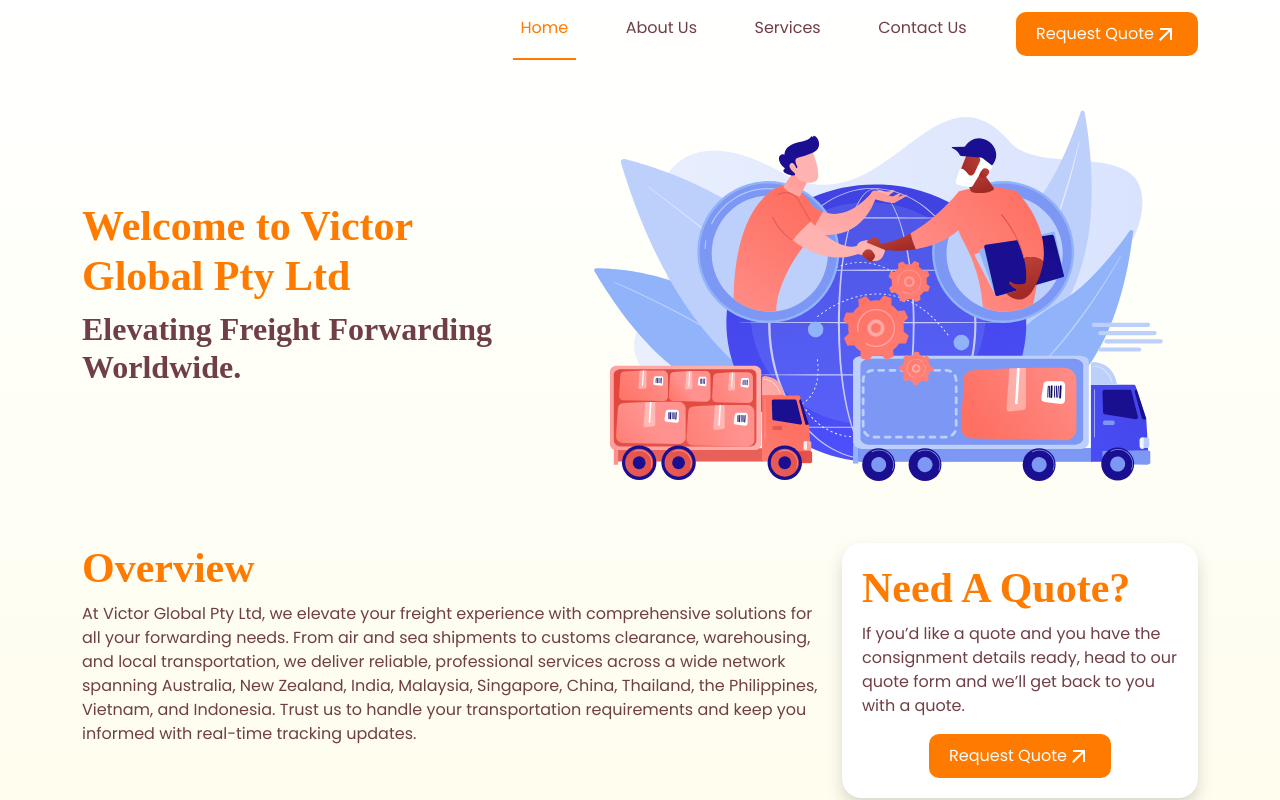
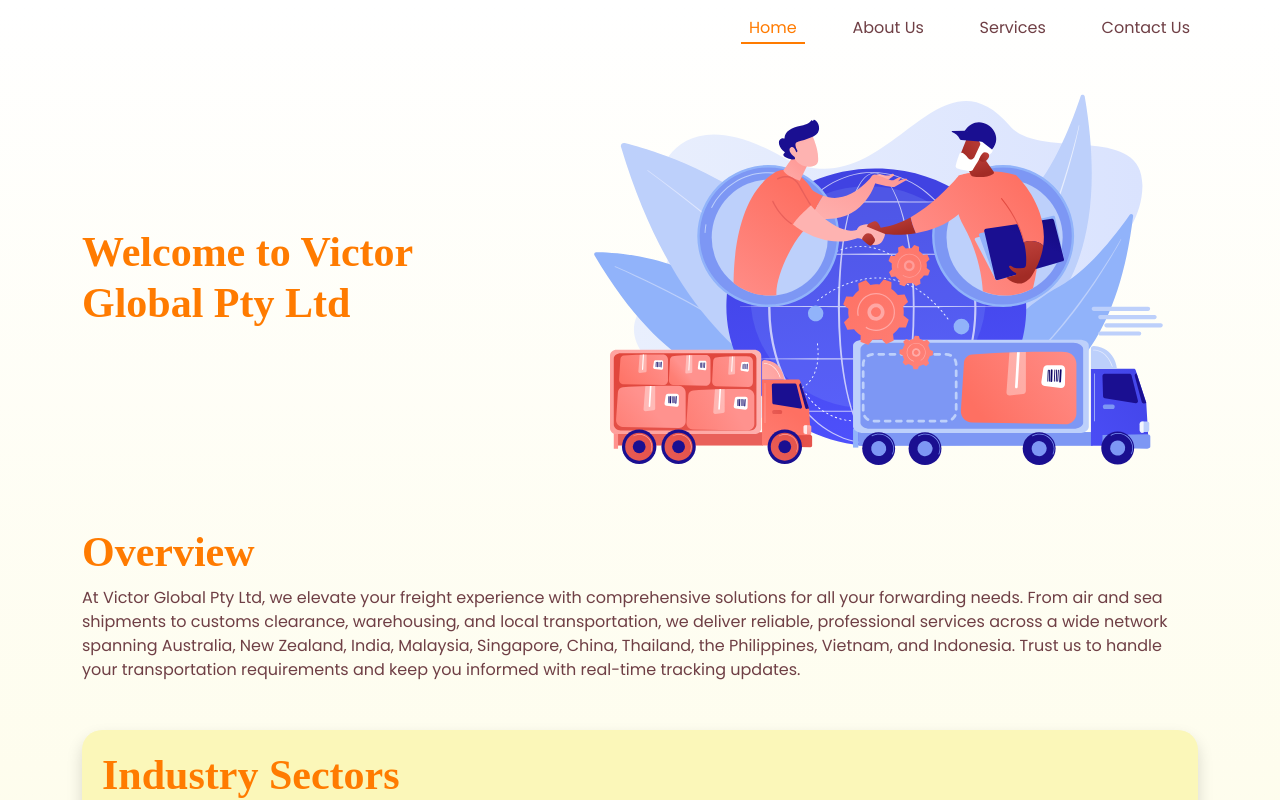
Before and after one commit to Vishwa10032000/VictorGlobalPtyLtd, a React (Create React App) app: page /#/ in a window 1280 px wide. Shown: the top 800 px of the page. Built offline with nearby package versions, Linux system fonts and the light colour scheme; a web font is replaced by a local one.

Commit message:
new changes from clients

```diff
--- a/src/components/Footer.jsx
+++ b/src/components/Footer.jsx
@@ -2,10 +2,10 @@
 import { Link } from 'react-router-dom';
 // import logo from '../assets/VictorGlobalLogo.png';
 import { footerContent } from '../data/Data';
-import { ArrowOutward } from '@mui/icons-material';
+// import { ArrowOutward } from '@mui/icons-material';
 
 function Footer() {
-    const handleChange = () =>{
+    const handleChange = () => {
         window.scrollTo({
             top: 0,
             behavior: "smooth"
@@ -15,7 +15,7 @@
         <footer className="footer">
             <div className="container mt-5">
                 <div className="row">
-                    <Link className='text-decoration-none' style={{color:"var(--primary-color)"}} onClick={handleChange} to="/">
+                    <Link className='text-decoration-none' style={{ color: "var(--primary-color)" }} onClick={handleChange} to="/">
                         <h2>Victor Global Pty Ltd</h2>
                     </Link>
                     <div className='col-md-6 my-3'>
@@ -35,12 +35,12 @@
                             <div key={key}><Link onClick={handleChange} className='footer-list' to={value}>{key}</Link></div>
                         ))}
                     </div>
-                    <div className="col-md-4 my-3">
+                    {/* <div className="col-md-4 my-3">
                         <h4 className='footer-heading'>{footerContent.quote.title}</h4>
                         <p className='footer-list'>{footerContent.quote.description}</p>
-              <Link onClick={handleChange} className='text-decoration-none' to="/requestquote"><button className='primary-btn d-flex align-items-center'>Request Quote <ArrowOutward/></button></Link>
+                        <Link onClick={handleChange} className='text-decoration-none' to="/requestquote"><button className='primary-btn d-flex align-items-center'>Request Quote <ArrowOutward /></button></Link>
 
-                    </div>
+                    </div> */}
                 </div>
                 <div className="row">
                     <div className="col-md-12 text-center">
--- a/src/components/Header.jsx
+++ b/src/components/Header.jsx
@@ -1,7 +1,7 @@
 import React, { useState, useEffect } from 'react';
 import { Navbar, Nav } from 'react-bootstrap';
 import { Link, useLocation } from 'react-router-dom';
-import { ArrowOutward, KeyboardArrowUp } from '@mui/icons-material';
+import { KeyboardArrowUp } from '@mui/icons-material';
 
 function Header() {
     const [showScrollToTop, setShowScrollToTop] = useState(false);
@@ -48,14 +48,14 @@
                     </Navbar.Brand>
                     <Navbar.Toggle className='col-md-1 col-2' style={{ background: "var(--primary-color)" }} aria-controls="basic-navbar-nav" />
                     <Navbar.Collapse className="justify-content-end" id="basic-navbar-nav">
-                        <Nav className="col-md-9 d-flex justify-content-between">
+                        <Nav className="col-md-6 d-flex justify-content-between">
                             <Nav.Link style={{ color: location.pathname === '/' ? "var(--primary-color)" : "var(--secondary-color)", borderBottom: location.pathname === '/' ? "2px solid var(--primary-color)" : "none", paddingBottom: location.pathname === '/' ? "2px" : "0" }} as={Link} to="/">Home</Nav.Link>
                             <Nav.Link style={{ color: location.pathname === '/aboutus' ? "var(--primary-color)" : "var(--secondary-color)", borderBottom: location.pathname === '/aboutus' ? "2px solid var(--primary-color)" : "none", paddingBottom: location.pathname === '/aboutus' ? "2px" : "0" }} as={Link} to="/aboutus">About Us</Nav.Link>
                             <Nav.Link style={{ color: location.pathname === '/services' ? "var(--primary-color)" : "var(--secondary-color)", borderBottom: location.pathname === '/services' ? "2px solid var(--primary-color)" : "none", paddingBottom: location.pathname === '/services' ? "2px" : "0" }} as={Link} to="/services">Services</Nav.Link>
                             <Nav.Link style={{ color: location.pathname === '/contactus' ? "var(--primary-color)" : "var(--secondary-color)", borderBottom: location.pathname === '/contactus' ? "2px solid var(--primary-color)" : "none", paddingBottom: location.pathname === '/contactus' ? "2px" : "0" }} as={Link} to="/contactus">Contact Us</Nav.Link>
-                            <Link className='text-decoration-none my-1' to="/requestquote">
+                            {/* <Link className='text-decoration-none my-1' to="/requestquote">
                                 <button className='primary-btn d-flex align-items-center'>Request Quote <ArrowOutward /></button>
-                            </Link>
+                            </Link> */}
                         </Nav>
                     </Navbar.Collapse>
                 </div>
--- a/src/pages/ContactUs.jsx
+++ b/src/pages/ContactUs.jsx
@@ -5,8 +5,8 @@
 import TextField from '@mui/material/TextField';
 import Checkbox from '@mui/material/Checkbox';
 import FormControlLabel from '@mui/material/FormControlLabel';
-import {  ArrowOutward, Send } from '@mui/icons-material';
-import { Link } from 'react-router-dom';
+import {  Send } from '@mui/icons-material';
+
 
 const useStyles = makeStyles((theme) => ({
   root: {
@@ -18,12 +18,12 @@
 
   const classes = useStyles();
 
-  const handleChange = () =>{
-    window.scrollTo({
-      top: 0,
-      behavior: "smooth"
-  });
-  }
+  // const handleChange = () =>{
+  //   window.scrollTo({
+  //     top: 0,
+  //     behavior: "smooth"
+  // });
+  // }
   return (
     <div className='container'>
       <div className="row align-items-center">
@@ -75,11 +75,11 @@
         </div>
         <div className='col-md-4'>
           <div className='row'>
-          <div className='col-md-12 my-3'>
+          {/* <div className='col-md-12 my-3'>
               <h2 className='contactus-subtitle'>{contactUsPageData.quote.title}</h2>
               <p className='contactus-description' >{contactUsPageData.quote.description}</p>
               <Link onClick={handleChange} className='text-decoration-none' to="/requestquote"><button className='primary-btn d-flex align-items-center'>Request Quote <ArrowOutward/></button></Link>
-            </div>
+            </div> */}
             <div className='col-md-12 my-3'>
               <h2 className='contactus-subtitle'>{contactUsPageData.address.title}</h2>
               {contactUsPageData.address.items.map((item, index) => (
--- a/src/pages/Home.jsx
+++ b/src/pages/Home.jsx
@@ -17,19 +17,19 @@
       <div className="row align-items-center ">
         <div className="col-lg-5 col-md-12 my-3">
           <h2 className='home-heading'>{homePageData.welcomeMessage}</h2>
-          <h2 className="home-slogan">{homePageData.description}</h2>
+          {/* <h2 className="home-slogan">{homePageData.description}</h2>  */}
         </div>
         <div className="col-lg-7 col-md-12 my-3">
           <img src={homePageData.image} alt={homePageData.welcomeMessage} width="100%" />
         </div>
       </div>
       <div className='row'>
-        <div className='col-md-8 my-3'>
+        <div className='col-md-12 my-3'>
           <h2 className='home-heading'>{homePageData.overview.title}</h2>
           <p className='home-description'>{homePageData.overview.description}</p>
         </div>
 
-        <div className='col-md-4 my-3'>
+        {/* <div className='col-md-4 my-3'>
           <div className='home-quote shadow'>
             <div className='col-md-12'>
               <h2 className='home-heading'>{homePageData.quote.title}</h2>
@@ -41,7 +41,7 @@
               </Link>
             </div>
           </div>
-        </div>
+        </div> */}
 
         <div className='col-md-12 my-3'>
           <div className="home-industry shadow">
@@ -69,12 +69,17 @@
               {homePageData.solutions.sectors.map(sector => (
                 <div className='col-lg-12 col-md-12 my-3 px-4' key={sector.name}>
                   <div className='home-solutions-card row shadow'>
-                  <div className='col-lg-6 col-md-12 d-flex flex-column align-tems-center justify-content-center my-3'>
+                    <div className='col-lg-6 col-md-12 d-flex flex-column align-tems-center justify-content-center my-3'>
                       <img className='home-solutions-image' src={sector.image} alt={sector.name} width="100%" />
                     </div>
                     <div className='col-lg-6 col-md-12 d-flex flex-column align-tems-center justify-content-center my-3'>
                       <h4 className='home-subheading'>{sector.title}</h4>
                       <p className='home-description'>{sector.description}</p>
+                      {sector.title === 'Logistics Solutions' && (
+                      <Link onClick={handleChange} className='text-decoration-none' to="/requestquote">
+                        <button className='primary-btn d-flex align-items-center'>Request Quote <ArrowOutward /></button>
+                      </Link>
+                      )}
                     </div>
                   </div>
                 </div>
```
Lines whose indentation alone changed are shown as unchanged.
